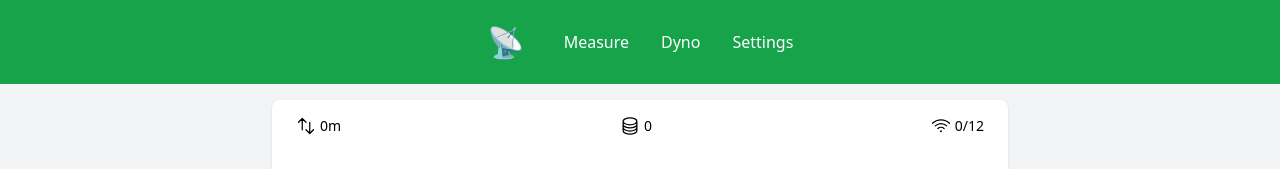
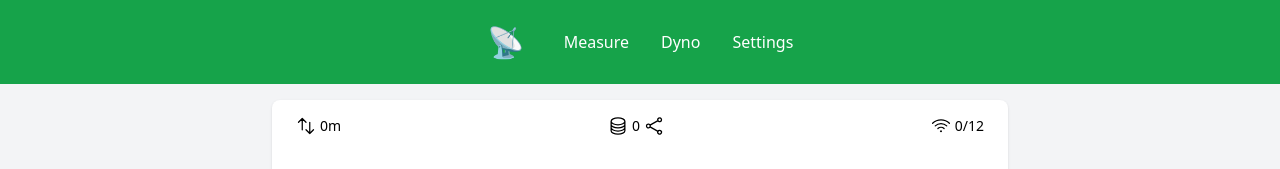
Before and after one commit to lukaszradziak/race-gps, a React (Vite) app in the folder frontend/: page / in a window 1280 px wide. Shown: the top 169 px of the page. Built offline with nearby package versions, Linux system fonts and the light colour scheme.

Commit message:
Add share CSV functionality to Measure component

```diff
--- a/frontend/src/routes/Measure.tsx
+++ b/frontend/src/routes/Measure.tsx
@@ -74,6 +74,27 @@ export function Measure() {
     downloadFile(getCsv(), `race-gps-raw-data-${Date.now()}.csv`);
   };
 
+  const handleShareCsv = async () => {
+    const csvContent = getCsv();
+
+    const fileName = `race-gps-raw-data-${Date.now()}.csv`;
+    const file = new File([csvContent], fileName, { type: "text/csv" });
+
+    if (navigator.canShare && navigator.canShare({ files: [file] })) {
+      try {
+        await navigator.share({
+          files: [file],
+          title: "Race GPS Data",
+          text: "Race GPS Raw Data Export",
+        });
+      } catch (error) {
+        console.error("Error sharing:", error);
+      }
+    } else {
+      alert("Sharing not supported on this browser/device");
+    }
+  };
+
   const handleTestSpeed = (speed: number, time: string, alt?: number) => {
     addRecord(speed, time, alt);
   };
@@ -136,14 +157,15 @@ export function Measure() {
               </svg>
               {Math.floor(gpsData.alt / 100)}m
             </span>
-            <span className="flex gap-1" onClick={handleDownloadCsv}>
+            <span className="flex gap-1">
               <svg
                 xmlns="http://www.w3.org/2000/svg"
                 fill="none"
                 viewBox="0 0 24 24"
                 strokeWidth="1.5"
                 stroke="currentColor"
-                className="w-5 h-5"
+                className="block w-5 h-5"
+                onClick={handleDownloadCsv}
               >
                 <path
                   strokeLinecap="round"
@@ -152,7 +174,23 @@ export function Measure() {
                 />
               </svg>
 
-              {csvData.length}
+              <div>{csvData.length}</div>
+
+              <svg
+                xmlns="http://www.w3.org/2000/svg"
+                fill="none"
+                viewBox="0 0 24 24"
+                strokeWidth="1.5"
+                stroke="currentColor"
+                className="block w-5 h-5"
+                onClick={handleShareCsv}
+              >
+                <path
+                  strokeLinecap="round"
+                  strokeLinejoin="round"
+                  d="M7.217 10.907a2.25 2.25 0 1 0 0 2.186m0-2.186c.18.324.283.696.283 1.093s-.103.77-.283 1.093m0-2.186 9.566-5.314m-9.566 7.5 9.566 5.314m0 0a2.25 2.25 0 1 0 3.935 2.186 2.25 2.25 0 0 0-3.935-2.186Zm0-12.814a2.25 2.25 0 1 0 3.933-2.185 2.25 2.25 0 0 0-3.933 2.185Z"
+                />
+              </svg>
             </span>
             <span className="flex gap-1">
               <svg
```
